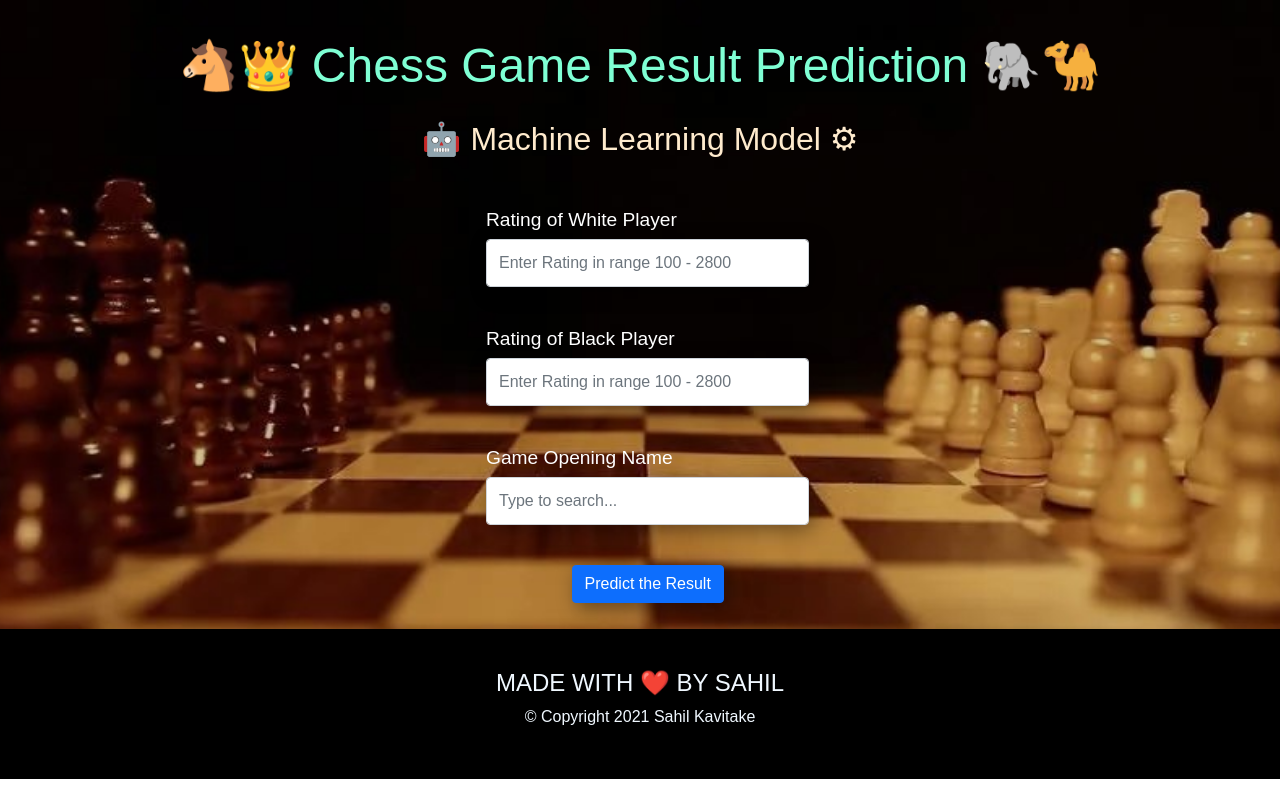
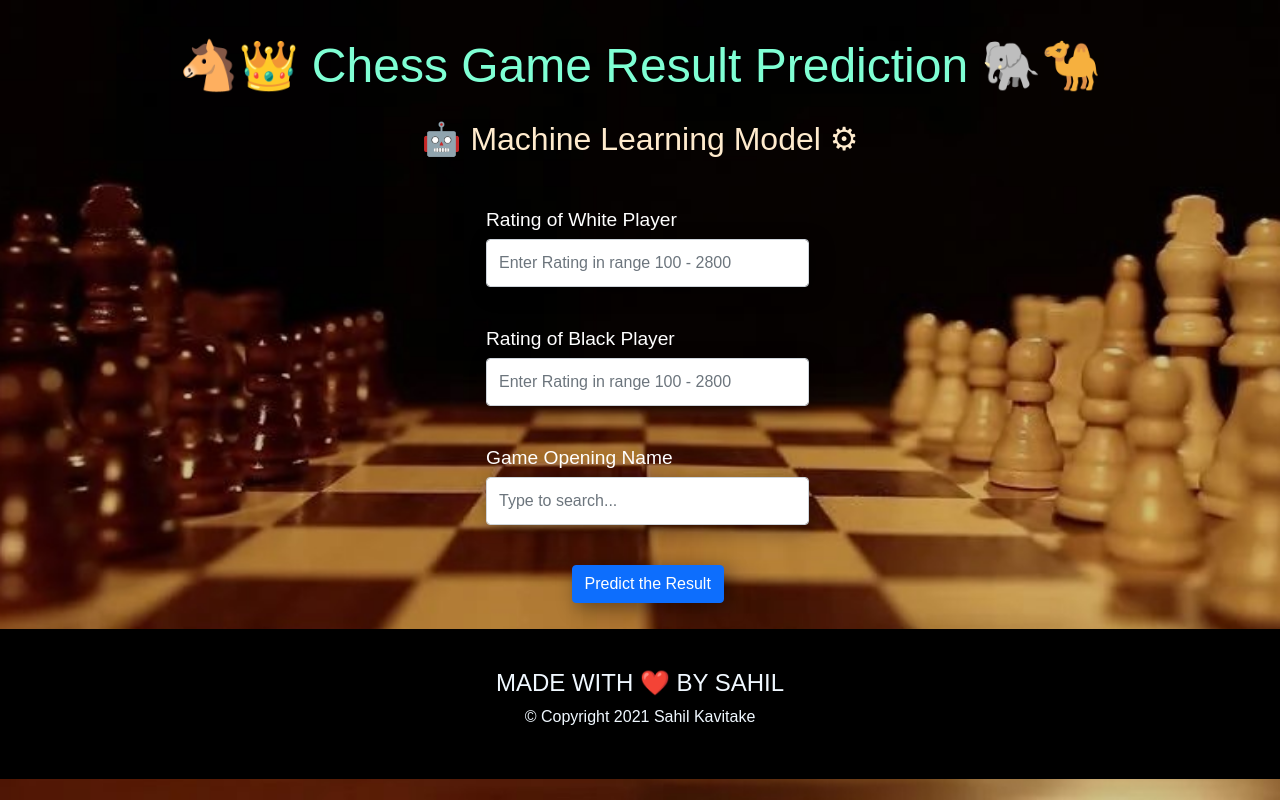
Before and after one commit to SahilSK202/Chess-Game-Result-Prediction, a Flask app: page / in a window 1280 px wide. Run offline with Flask 2, Linux system fonts and the light colour scheme; parts of the project's set-up code (start-up, migrations or seed data) failed here and were passed over.

Commit message:
Update layout.html

```diff
--- a/templates/layout.html
+++ b/templates/layout.html
@@ -17,10 +17,10 @@
              padding: 0;
              font-family: sans-serif;
 
-             background: url(../static/images/chessbg2.jpg) no-repeat center center ;
+             background: url(../static/images/chessbg2.jpg) no-repeat center center fixed ;
 /*                 background-image: url('/chessbg2.jpg') no-repeat center center fixed; */
 
-             background-size: cover;
+/*              background-size: cover; */
             -webkit-background-size: cover;
             -moz-background-size: cover;
             -o-background-size: cover;
```
